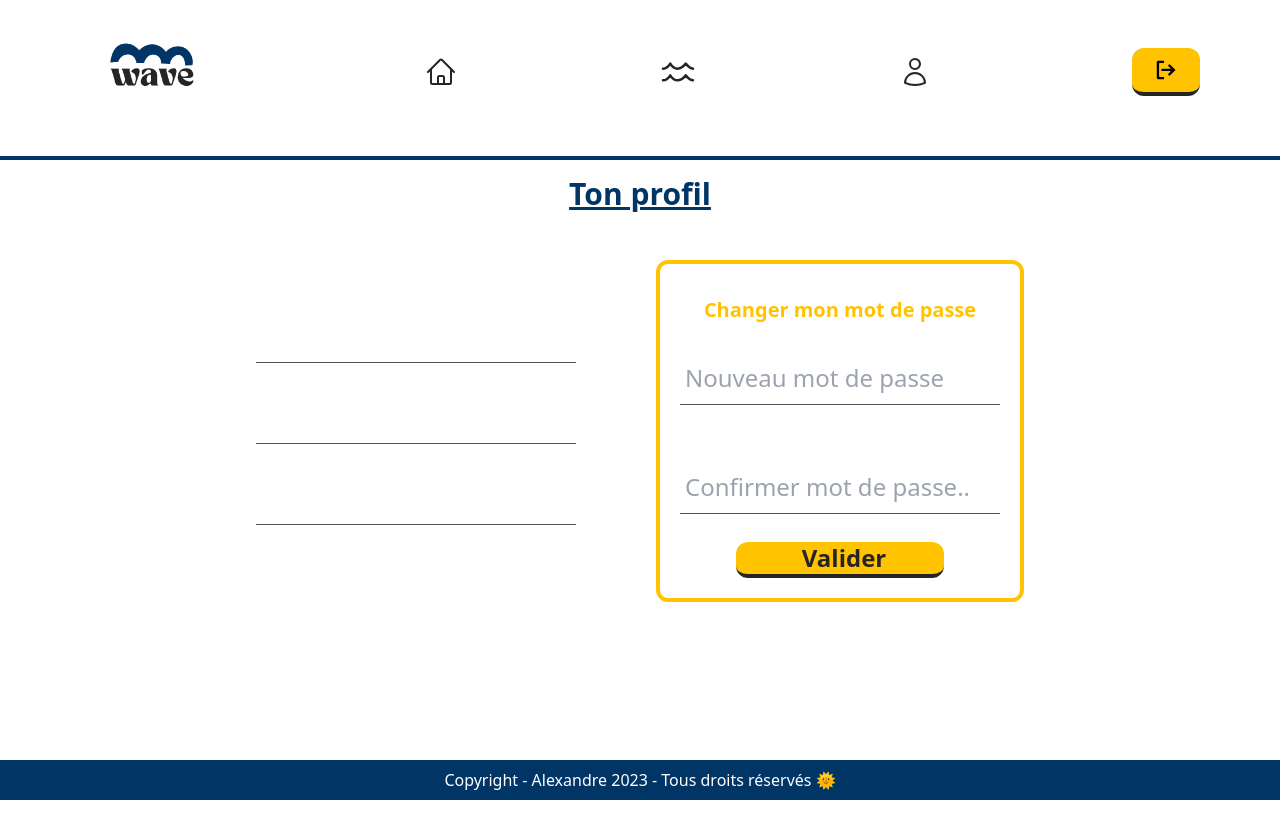
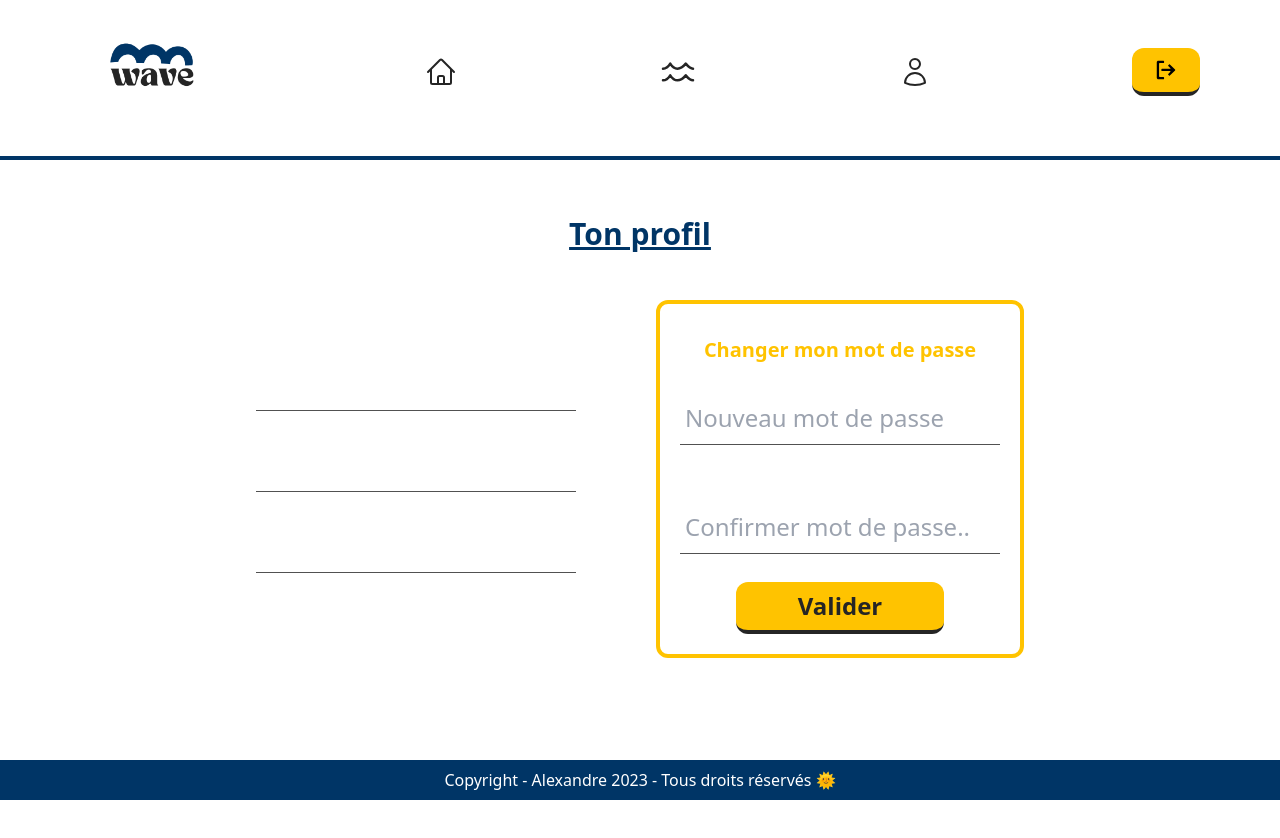
Before and after one commit to arouxel17/Projet-Perso, a React (Vite) app in the folder frontend/: page /profil in a window 1280 px wide. Shown: the top 838 px of the page. Before the commit the page ends 800 px from the top, so only its background shows below. Built offline with nearby package versions, Linux system fonts and the light colour scheme.

Commit message:
fix design

```diff
--- a/frontend/src/components/CardDifficulty.jsx
+++ b/frontend/src/components/CardDifficulty.jsx
@@ -5,7 +5,7 @@ export default function Difficulty({ difficulties }) {
     <div>
       <button
         type="button"
-        className="bg-secondary border-2 border-secondary rounded-xl shadow-xl text-primary font-bold p-3 mx-3 hover:scale-125"
+        className="bg-secondary border-b-4 border-black rounded-xl shadow-xl text-primary font-bold p-3 mx-3 hover:scale-125"
       >
         {difficulties.difficulte}
       </button>
--- a/frontend/src/pages/ProfilPage.jsx
+++ b/frontend/src/pages/ProfilPage.jsx
@@ -88,7 +88,7 @@ function ProfilPage() {
       </div>
       <NavComputer />
       <div className="mb-36">
-        <h1 className="text-3xl font-bold text-center text-primary underline">
+        <h1 className="text-3xl font-bold text-center text-primary underline lg:mt-10">
           Ton profil
         </h1>
         <div className="flex flex-col lg:flex-row items-center justify-center mt-2">
@@ -112,7 +112,7 @@ function ProfilPage() {
               className="input w-80 my-7 md:text-2xl"
             />
           </div>
-          <div className="flex flex-col justify-center border border-4 border-secondary rounded-xl p-5 lg:m-10">
+          <div className="flex flex-col justify-center border border-4 border-secondary rounded-xl p-5 lg:m-10 mt-8 md:mt-14">
             <h2 className="text-xl font-bold text-center text-secondary mt-3">
               Changer mon mot de passe
             </h2>
@@ -137,7 +137,7 @@ function ProfilPage() {
               className="flex flex-row justify-center bg-secondary text-black font-bold text-xl md:text-2xl items-center mx-14 rounded-xl border-b-4 hover:scale-125"
               onClick={handleChangePassword}
             >
-              <span className="ml-2">Valider</span>
+              <span className="m-2">Valider</span>
             </button>
           </div>
         </div>
--- a/frontend/src/pages/Spots.jsx
+++ b/frontend/src/pages/Spots.jsx
@@ -117,8 +117,9 @@ function Spots() {
               </svg>
             </button>
           </div>
+          {/* //  text-2xl md:text-3xl items-center px-6 py-3 rounded-xl border-b-4 hover:scale-125 */}
           {showMenu && (
-            <div className="bg-secondary rounded-xl p-6 pl-10 flex flex-col shadow-2xl absolute right-8 mt-2 md:p-20 md:text-2xl">
+            <div className="bg-secondary rounded-xl border-b-4 p-6 pl-10 flex flex-col shadow-2xl absolute right-8 mt-2 md:p-20 md:text-2xl">
               <button
                 type="button"
                 className="my-3 hover:scale-125 font-bold hover:text-primary text-right"
--- a/frontend/src/pages/back_office/BackOffice.jsx
+++ b/frontend/src/pages/back_office/BackOffice.jsx
@@ -66,7 +66,7 @@ function BackOffice() {
           </h1>
           <button
             type="button"
-            className="bg-secondary text-black text-2xl border-2 border-white rounded-xl px-6 py-3 mx-3 hover:bg-white hover:text-black font-bold"
+            className="bg-secondary text-black font-bold text-2xl md:text-3xl items-center px-6 py-3 rounded-xl border-b-4 hover:scale-125"
             onClick={() => setDisplayModal(true)}
           >
             Ajouter
```
